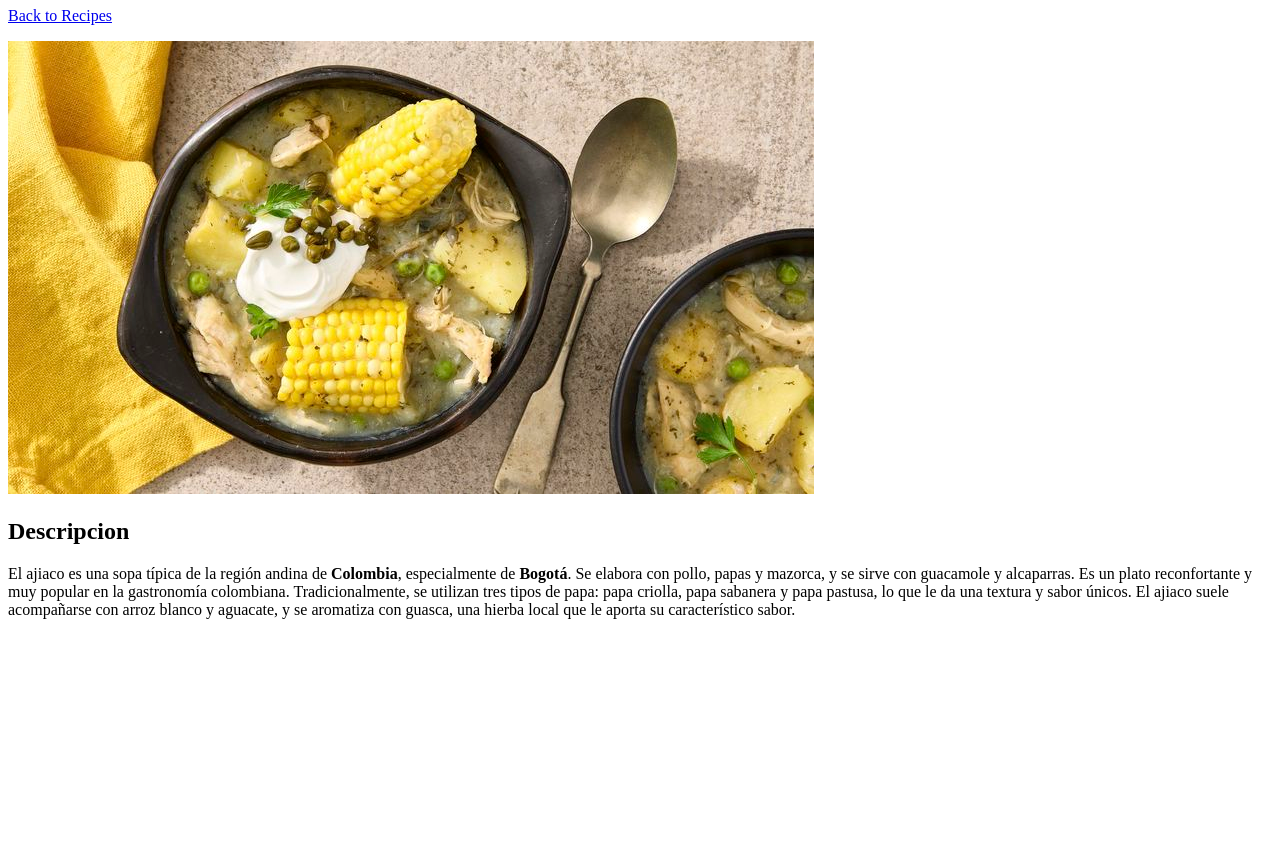
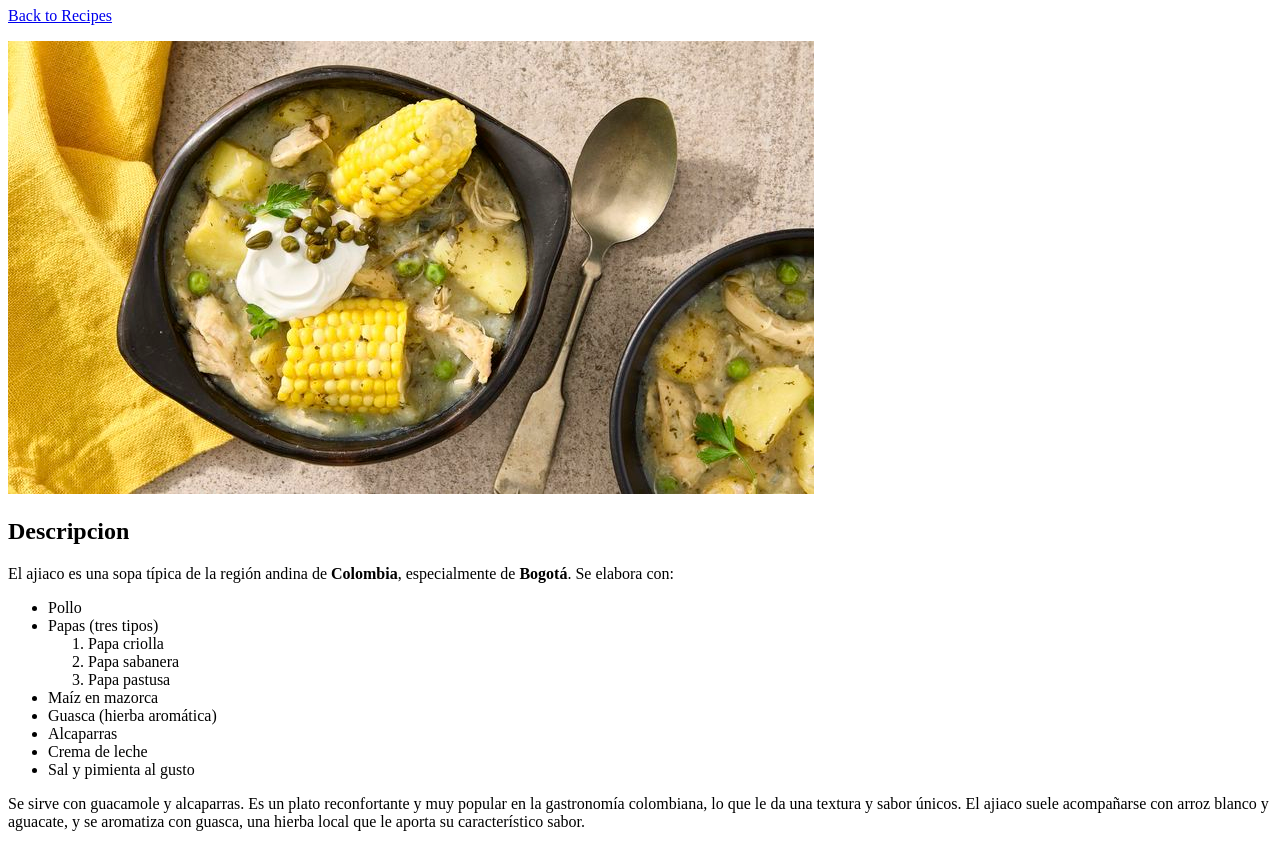
Before and after one commit to 29Nat/odin-recipes, a plain HTML site: page recipes/Ajiaco.html in a window 1280 px wide. Shown: the part 73-920 px from the top of the page. Before the commit the page ends 800 px from the top, so only its background shows below. Drawn offline with Linux system fonts and the light colour scheme.

Commit message:
feat(ajiaco): add ingredients list and complete description
Added the list of ingredients for the Ajiaco dish and expanded the
description to provide more context. This update makes the page more
informative and useful for users.

```diff
--- a/recipes/Ajiaco.html
+++ b/recipes/Ajiaco.html
@@ -6,7 +6,7 @@
     <title>Document</title>
 </head>
 <body>
-    <h1> Ajiaco Recipe</h1>
+    <h1> Ajiaco</h1>
     <a href="../index.html">Back to Recipes</a>
     <p>
         <img src="Ajiaco.jpg" alt="Ajiaco">
@@ -14,12 +14,25 @@
     <h2>Descripcion</h2>
     <p>
         El ajiaco es una sopa típica de la región andina de <strong>Colombia</strong>, especialmente de <strong>Bogotá</strong>.
-        Se elabora con pollo, papas y mazorca, y se sirve con guacamole y alcaparras.
-        Es un plato reconfortante y muy popular en la gastronomía colombiana.
-        Tradicionalmente, se utilizan tres tipos de papa: papa criolla,
-        papa sabanera y papa pastusa, lo que le da una textura y sabor únicos.
-        El ajiaco suele acompañarse con arroz blanco y aguacate, y se aromatiza con guasca,
-        una hierba local que le aporta su característico sabor.
+        Se elabora con:
+        <ul>
+            <li>Pollo</li>
+            <li>Papas (tres tipos)
+                <ol>
+                    <li>Papa criolla</li>
+                    <li>Papa sabanera</li>
+                    <li>Papa pastusa</li>
+                </ol>
+            </li>
+            <li>Maíz en mazorca</li>
+            <li>Guasca (hierba aromática)</li>
+            <li>Alcaparras</li>
+            <li>Crema de leche</li>
+            <li>Sal y pimienta al gusto</li>
+        </ul>
+        Se sirve con guacamole y alcaparras.
+        Es un plato reconfortante y muy popular en la gastronomía colombiana, lo que le da una textura y sabor únicos.
+        El ajiaco suele acompañarse con arroz blanco y aguacate, y se aromatiza con guasca, una hierba local que le aporta su característico sabor.
     </p>
 </body>
 </html>
```
